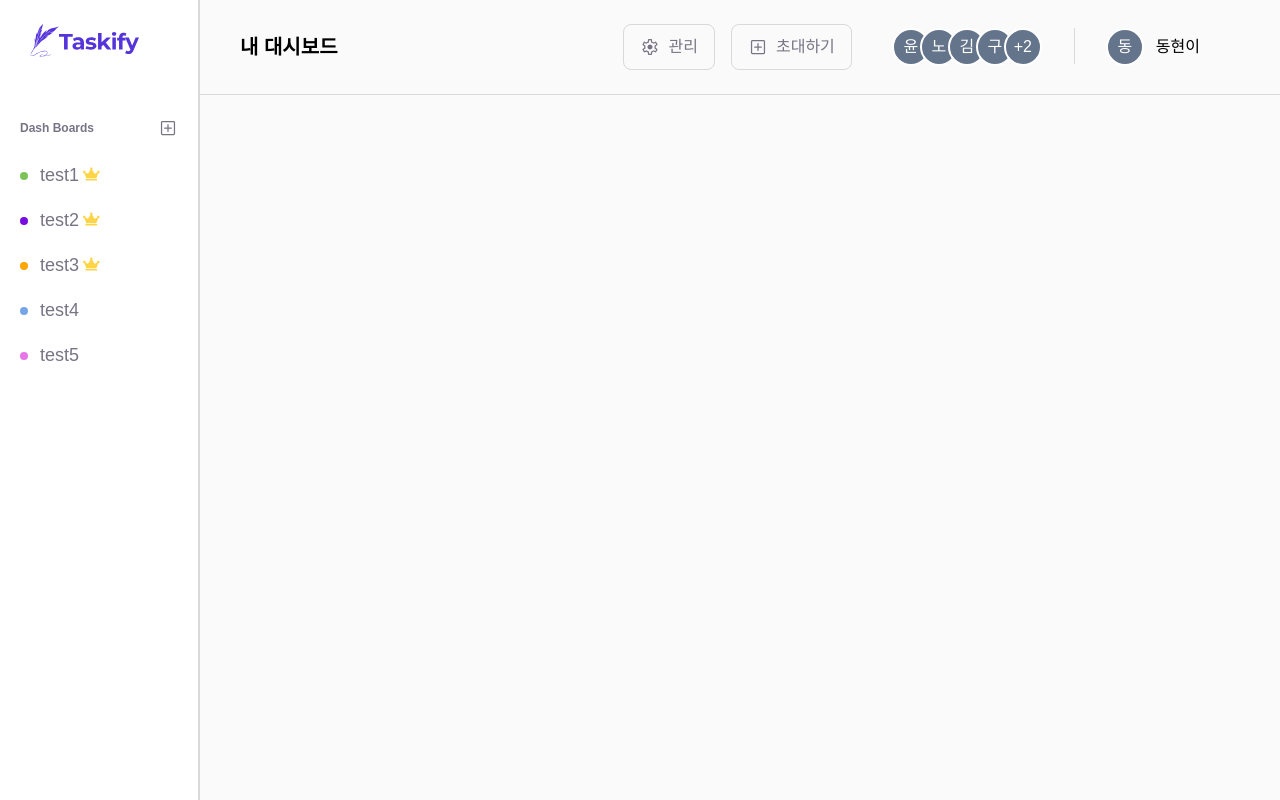
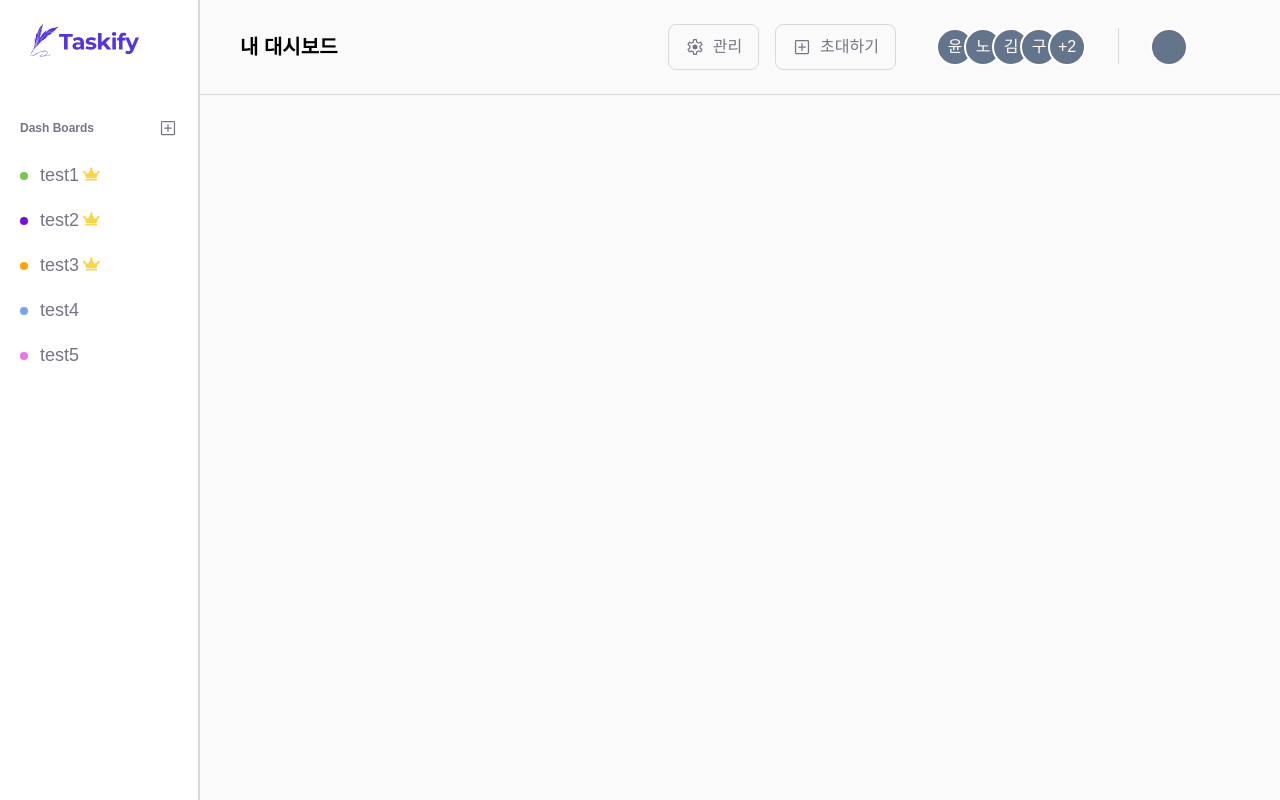
Before and after one commit to only-arrow-function/Taskify, a Next.js app: page /dashboard in a window 1280 px wide. Built offline with nearby package versions, Linux system fonts and the light colour scheme.

Commit message:
Feat: Zustand 로컬 스토리지 저장

```diff
--- a/components/dashboard/header/dashboard-header-profile.tsx
+++ b/components/dashboard/header/dashboard-header-profile.tsx
@@ -1,11 +1,17 @@
 import ProfileBadge from '@/components/profile/profile-badge';
 import ProfileUsername from '@/components/profile/profile-username';
+import { useAuthenticationStore } from '@/store/auth';
 
-const DashboardHeaderProfile = (props: { username: string }) => {
+const DashboardHeaderProfile = () => {
+  const nickname = useAuthenticationStore((state) => state.nickname);
+  const profileImage = useAuthenticationStore((state) => state.profileImageUrl);
+
+  console.log(nickname, profileImage);
+
   return (
     <div className="flex items-center gap-x-3">
-      <ProfileBadge>{props.username.slice(0, 1)}</ProfileBadge>
-      <ProfileUsername username={props.username} />
+      <ProfileBadge>{profileImage && nickname.slice(0, 1)}</ProfileBadge>
+      <ProfileUsername username={nickname} />
     </div>
   );
 };
--- a/components/dashboard/header/dashboard-header.tsx
+++ b/components/dashboard/header/dashboard-header.tsx
@@ -9,6 +9,7 @@ import dashboardSettingIcon from '@/public/dashboard/dashboard-setting-icon.svg'
 const DashboardHeader = () => {
   const router = useRouter();
   const isPathMyDashboard = router.pathname.match('my');
+
   const beforeStyles = isPathMyDashboard
     ? ''
     : 'before:absolute before:w-px before:h-9 before:bg-grayscale-40 before:-left-3 md:before:-left-4 lg:before:-left-8';
@@ -31,7 +32,7 @@ const DashboardHeader = () => {
             <DashboardHeaderMembers users={['윤아영', '노은수', '김재성', '구승모', '동현이', '이은수']} />
           </div>
           <div className={`ml-7 md:ml-8 lg:ml-16 relative ${beforeStyles}`}>
-            <DashboardHeaderProfile username="동현이" />
+            <DashboardHeaderProfile />
           </div>
         </div>
       </div>
--- a/pages/dashboard/index.tsx
+++ b/pages/dashboard/index.tsx
@@ -1,14 +1,8 @@
 import DashboardHeader from '@/components/dashboard/header/dashboard-header';
 import DashboardSectionLayout from '@/components/dashboard/layout/dashboard-section-layout';
 import SideMenu from '@/components/side-menu/side-menu';
-import { useAuthenticationStore } from '@/store/auth';
 
 export default function index() {
-  const nickname = useAuthenticationStore((state) => state.nickname);
-  const profileImage = useAuthenticationStore((state) => state.profileImageUrl);
-
-  console.log(nickname, profileImage);
-
   return (
     <DashboardSectionLayout>
       <DashboardHeader />
--- a/pages/my-dashboard/index.tsx
+++ b/pages/my-dashboard/index.tsx
@@ -1,19 +1,10 @@
-import { GetStaticProps } from 'next';
-import requests from '@/apis/request';
 import DashboardHeader from '@/components/dashboard/header/dashboard-header';
 import DashboardInvite from '@/components/dashboard/invite/dashboard-invite';
 import DashboardSectionLayout from '@/components/dashboard/layout/dashboard-section-layout';
 import DashboardList from '@/components/dashboard/list/dashboard-list';
 import SideMenu from '@/components/side-menu/side-menu';
-import { DashboardResponse } from '@/hooks/swr/dashboard/use-dashboards';
-import { useAuthenticationStore } from '@/store/auth';
 
 const MyDashboard = () => {
-  const nickname = useAuthenticationStore((state) => state.nickname);
-  const profileImage = useAuthenticationStore((state) => state.profileImageUrl);
-
-  console.log(nickname, profileImage);
-
   return (
     <DashboardSectionLayout>
       <DashboardHeader />
--- a/store/auth.ts
+++ b/store/auth.ts
@@ -1,4 +1,5 @@
 import { create } from 'zustand';
+import { persist } from 'zustand/middleware';
 
 interface LoggedIn {
   email: string;
@@ -11,7 +12,9 @@ interface Authentication extends LoggedIn {
   setAuthentication: (user: LoggedIn) => void;
 }
 
-export const useAuthenticationStore = create<Authentication>((set) => ({
+export const useAuthenticationStore = create(
+  persist<Authentication>(
+    (set) => ({
       id: 0,
       email: '',
       nickname: '',
@@ -23,4 +26,9 @@ export const useAuthenticationStore = create<Authentication>((set) => ({
           nickname: user.nickname,
           profileImageUrl: user.profileImageUrl,
         })),
-}));
+    }),
+    {
+      name: 'authenticationStorage',
+    },
+  ),
+);
```
Lines whose indentation alone changed are shown as unchanged.
